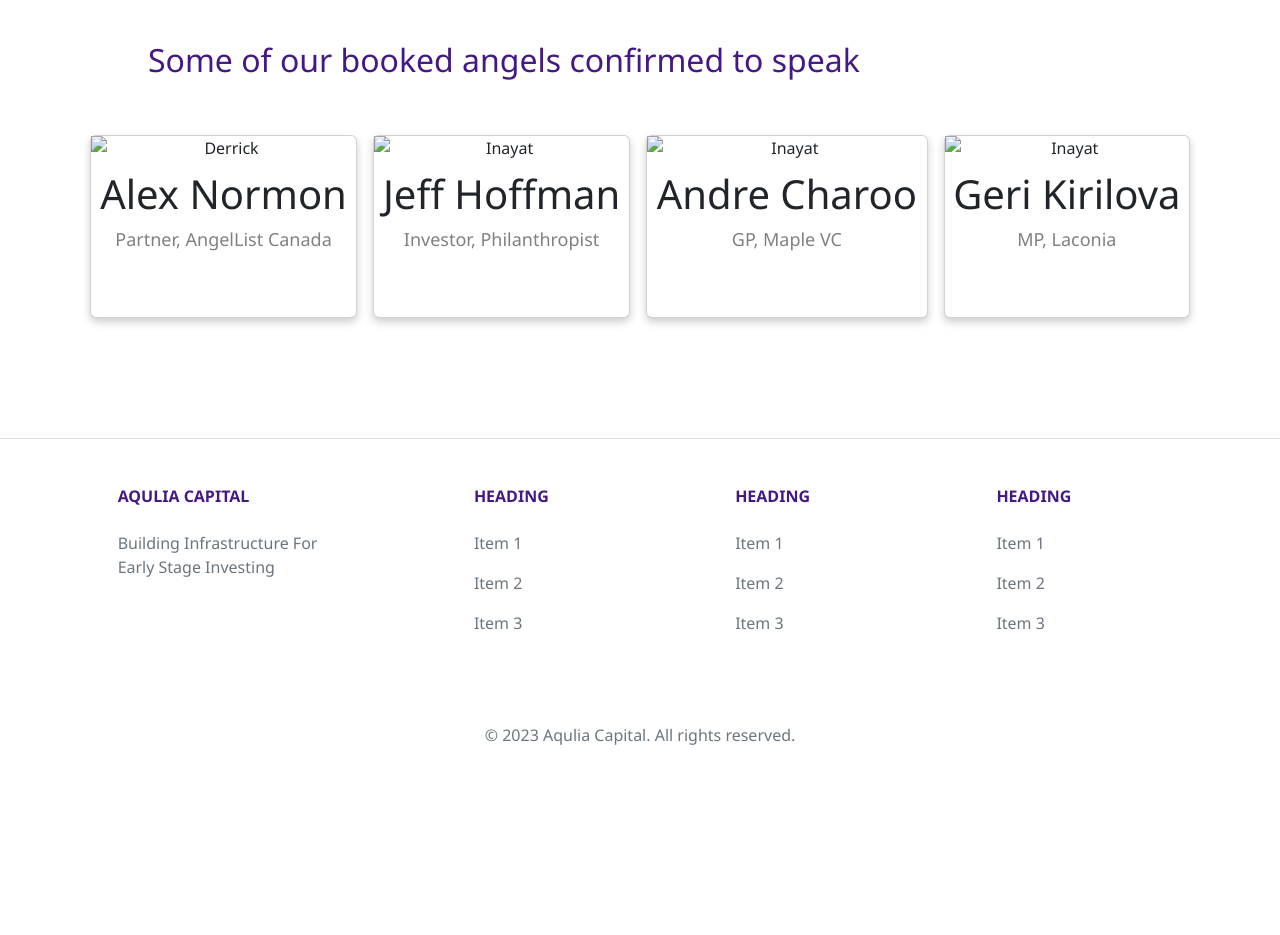
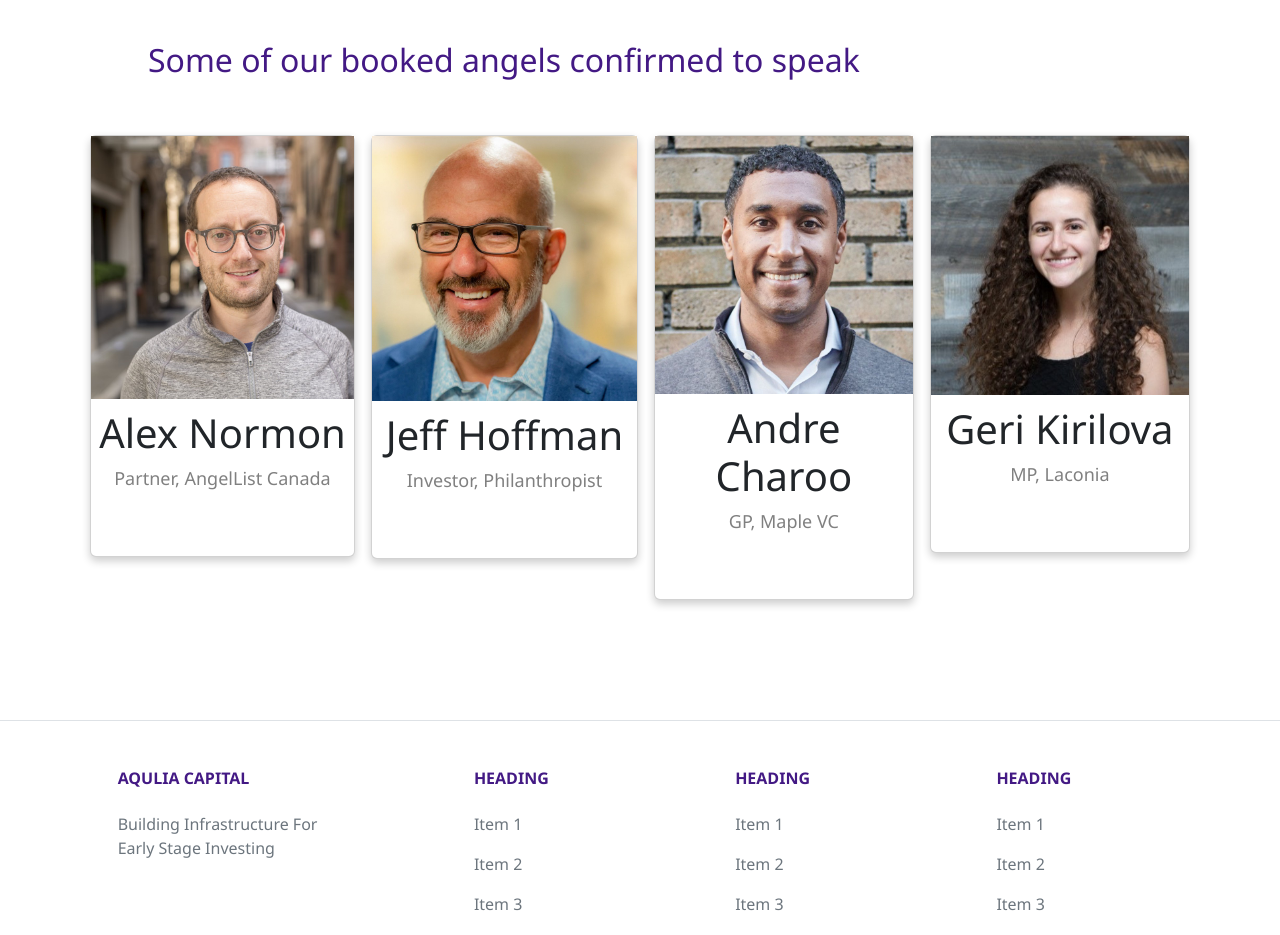
Before and after one commit to andrewciotto/andrewciotto.github.io, a plain HTML site: page index.html in a window 1280 px wide. Shown: the part 1920-2855 px from the top of the page. Before the commit the page ends 2715 px from the top, so only its background shows below. Drawn offline with nearby package versions, Linux system fonts and the light colour scheme.

Commit message:
Update index.html

```diff
--- a/index.html
+++ b/index.html
@@ -94,7 +94,7 @@
 		      <tr>
 		        <td>
 		        	<div class="card">
-					  <img src="images/alex.jpeg" alt="Derrick" style="width:100%">
+					  <img src="alex.jpeg" alt="alex" style="width:100%">
 					  <h1>Alex Normon</h1>
 					  <p class="name">Partner, AngelList Canada</p>
 					  <div style="margin: 24px 0;">
@@ -103,7 +103,7 @@
 				</td>
 		        <td>
 		        	<div class="card">
-					  <img src="images/jeff.jpeg" alt="Inayat" style="width:100%">
+					  <img src="jeff.jpeg" alt="jeff" style="width:100%">
 					  <h1>Jeff Hoffman</h1>
 					  <p class="name">Investor, Philanthropist</p>
 					  <div style="margin: 24px 0;">
@@ -114,7 +114,7 @@
 
 				<td>
 		        	<div class="card">
-					  <img src="images/andre.jpeg" alt="Inayat" style="width:100%">
+					  <img src="andre.jpeg" alt="andre" style="width:100%">
 					  <h1>Andre Charoo</h1>
 					  <p class="name">GP, Maple VC</p>
 					  <div style="margin: 24px 0;">
@@ -125,7 +125,7 @@
 
 				<td>
 		        	<div class="card">
-					  <img src="images/geri.jpeg" alt="Inayat" style="width:100%">
+					  <img src="geri.jpeg" alt="geri" style="width:100%">
 					  <h1>Geri Kirilova</h1>
 					  <p class="name">MP, Laconia</p>
 					  <div style="margin: 24px 0;">
```
